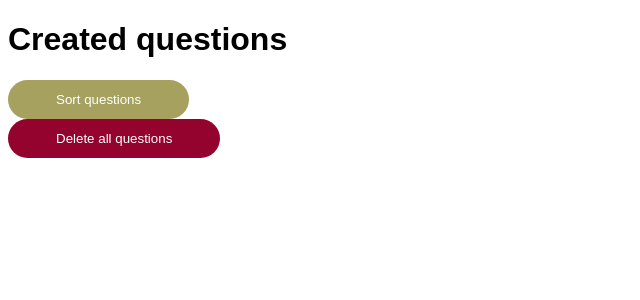
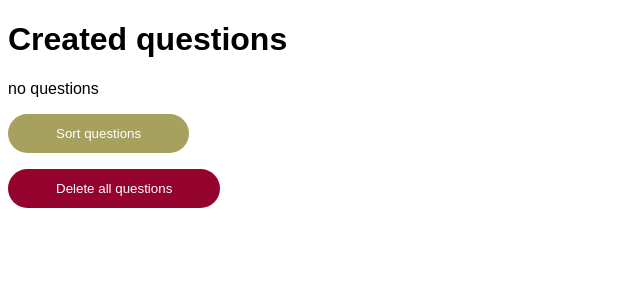
Before and after one commit to EnesOG/qa-app, a React (Create React App) app: page / in a window 1280 px wide. Both pictures are taken after a click on the button "Delete all questions". Shown: the top 300 px of the page, without its empty margins (0-640 px from the left). Built offline with nearby package versions, Linux system fonts and the light colour scheme.

Commit message:
Created Spacing component

```diff
--- a/src/App/Index.tsx
+++ b/src/App/Index.tsx
@@ -1,7 +1,13 @@
 import { useDispatch, useSelector } from "react-redux";
 import Button from "../Components/Button/Button";
 import Question from "../Components/QA/Question";
-import { deleteAll, qaSelector } from "../Reducers/qaReducer";
+import Spacing from "../Components/Spacing/Spacing";
+import {
+	deleteAll,
+	toggleSort,
+	qaSelector,
+	deleteEntry,
+} from "../Reducers/qaReducer";
 
 const App = () => {
 	const { data, sort } = useSelector(qaSelector);
@@ -11,11 +17,31 @@ const App = () => {
 		<div>
 			<h1>Created questions</h1>
 			<div className="qa__container">
-				{data.map(({ question, answer }, i) => (
-					<Question key={i} question={question} answer={answer} />
-				))}
+				{data && data.length !== 0 ? (
+					data
+						.slice()
+						.sort((a, b) =>
+							!sort
+								? a.question.localeCompare(b.question)
+								: b.question.localeCompare(a.question)
+						)
+						.map(({ question, answer }, i) => (
+							<Question
+								onDeleteClick={() => dispatch(deleteEntry(i))}
+								key={i}
+								question={question}
+								answer={answer}
+							/>
+						))
+				) : (
+					<div>no questions</div>
+				)}
 			</div>
-			<Button variant="secondary">Sort questions</Button>
+			<Spacing>
+				<Button onClick={() => dispatch(toggleSort())} variant="secondary">
+					Sort questions
+				</Button>
+			</Spacing>
 			<Button onClick={() => dispatch(deleteAll())} variant="danger">
 				Delete all questions
 			</Button>
--- /dev/null
+++ b/src/Components/Spacing/Spacing.scss
@@ -0,0 +1,3 @@
+.spacing {
+	margin: 1rem 0;
+}
--- /dev/null
+++ b/src/Components/Spacing/Spacing.tsx
@@ -0,0 +1,11 @@
+import { ReactNode } from "react";
+import "./Spacing.scss";
+
+interface SpacingProps {
+	children: ReactNode;
+}
+const Spacing = ({ children }: SpacingProps) => {
+	return <div className="spacing">{children}</div>;
+};
+
+export default Spacing;
```
